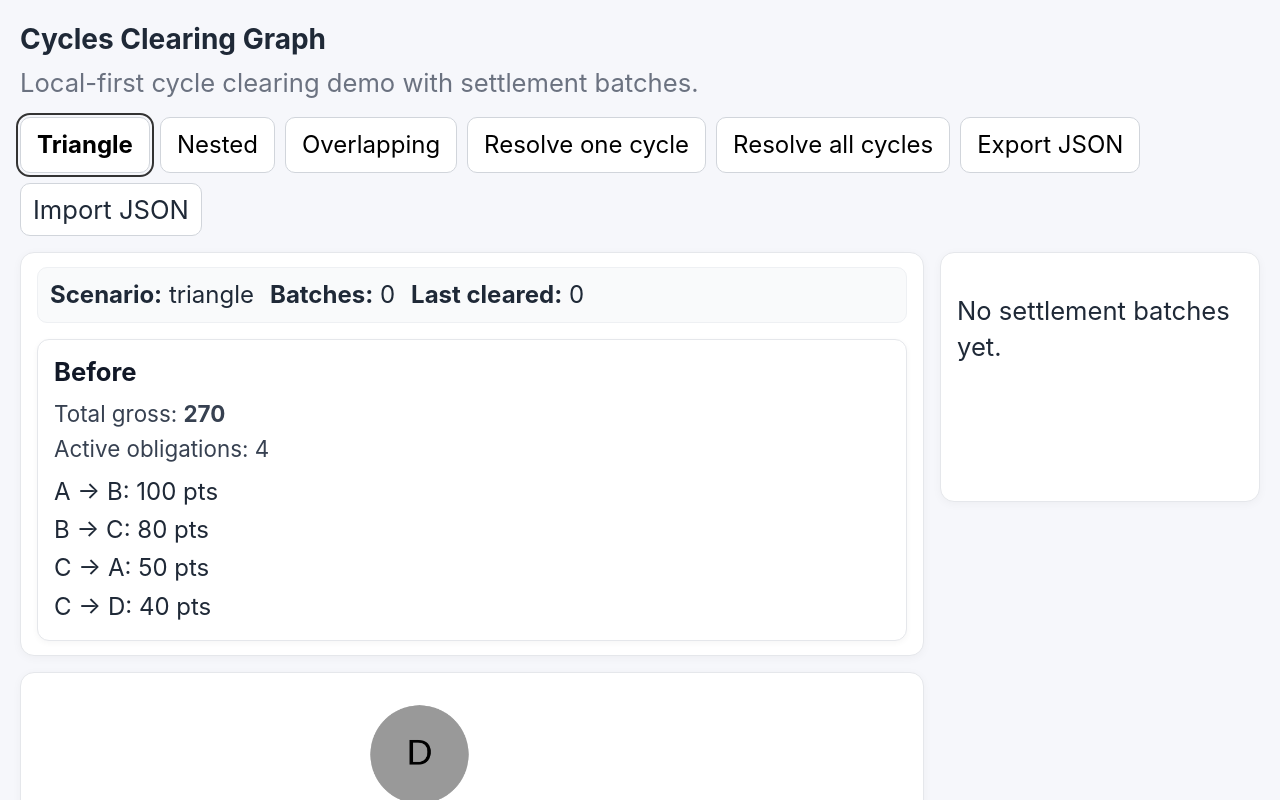
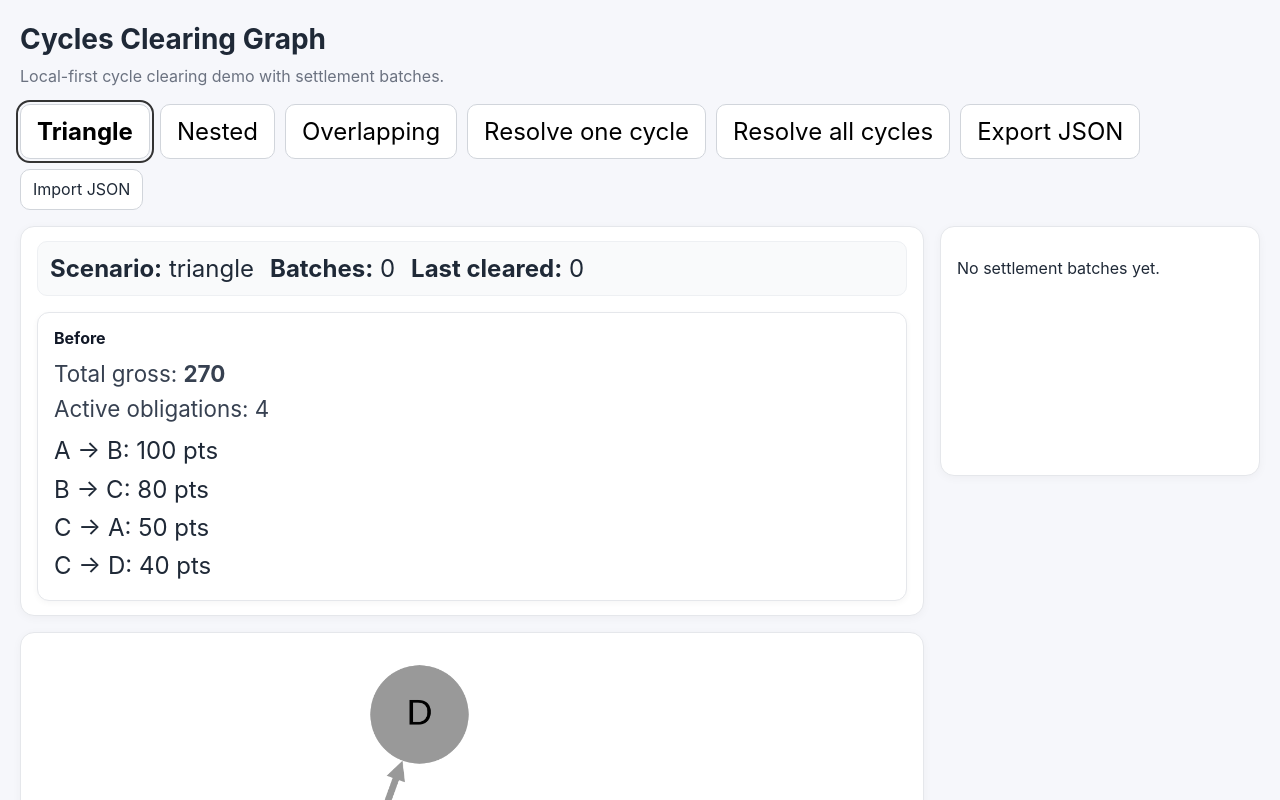
Before and after one commit to mikitsik/cycles-clearing-graph, a website built with Vite: page index.html in a window 1280 px wide. Shown: the top 800 px of the page. Built offline with nearby package versions, Linux system fonts and the light colour scheme.

Commit message:
Fix styles

```diff
--- a/src/styles.css
+++ b/src/styles.css
@@ -311,7 +311,7 @@ button:hover {
 /* --- GLOBAL FONT SCALE --- */
 
 body {
-  font-size: 1.6rem;
+  font-size: 1rem;
 }
 
 /* заголовки */
--- a/src/ui.ts
+++ b/src/ui.ts
@@ -111,6 +111,23 @@ export function mountUI(root: HTMLElement, store: AppStore): void {
       {
         selector: ".cycle-edge",
         style: {
+          "line-style": "dashed",
+          width: 4,
+        },
+      },
+      {
+        selector: ".edge-reduced",
+        style: {
+          "line-color": "#16a34a",
+          "target-arrow-color": "#16a34a",
+          width: 4,
+        },
+      },
+      {
+        selector: ".edge-removed",
+        style: {
+          "line-color": "#dc2626",
+          "target-arrow-color": "#dc2626",
           "line-style": "dashed",
           width: 4,
         },
@@ -262,20 +279,75 @@ export function mountUI(root: HTMLElement, store: AppStore): void {
             .join("");
 
     cy.elements().remove();
+    // --- build diff maps ---
+    const beforeMap = new Map<string, number>();
+    const afterMap = new Map<string, number>();
+
+    if (state.beforeSnapshot) {
+      state.beforeSnapshot.forEach((o) => {
+        beforeMap.set(o.id, o.amount);
+      });
+    }
+
+    if (state.afterSnapshot) {
+      state.afterSnapshot.forEach((o) => {
+        afterMap.set(o.id, o.amount);
+      });
+    }
+
+    // --- build edges ---
+    const edges = [];
+
+    // текущие (after)
+    for (const o of state.obligations) {
+      let classes = "";
+
+      const beforeAmount = beforeMap.get(o.id);
+
+      if (beforeAmount !== undefined && state.afterSnapshot) {
+        if (o.amount < beforeAmount) {
+          classes = "edge-reduced";
+        }
+      }
+
+      edges.push({
+        data: {
+          id: o.id,
+          source: o.from,
+          target: o.to,
+          label: `${o.amount} ${o.unit}`,
+        },
+        classes,
+      });
+    }
+
+    // удалённые рёбра
+    if (state.beforeSnapshot && state.afterSnapshot) {
+      for (const before of state.beforeSnapshot) {
+        if (!afterMap.has(before.id)) {
+          edges.push({
+            data: {
+              id: "removed-" + before.id,
+              source: before.from,
+              target: before.to,
+              label: `0 ${before.unit}`,
+            },
+            classes: "edge-removed",
+          });
+        }
+      }
+    }
+
+    // --- render graph ---
+    cy.elements().remove();
+
     cy.add([
       ...state.nodes.map((node) => ({
         data: { id: node.id, label: node.label },
       })),
-      ...state.obligations.map((obligation) => ({
-        data: {
-          id: obligation.id,
-          source: obligation.from,
-          target: obligation.to,
-          label: `${obligation.amount} ${obligation.unit}`,
-        },
-        classes: selected.has(obligation.id) ? "cycle-edge" : "",
-      })),
+      ...edges,
     ]);
+
     cy.layout({ name: "cose", animate: false }).run();
 
     renderScenarioButtons();
```
